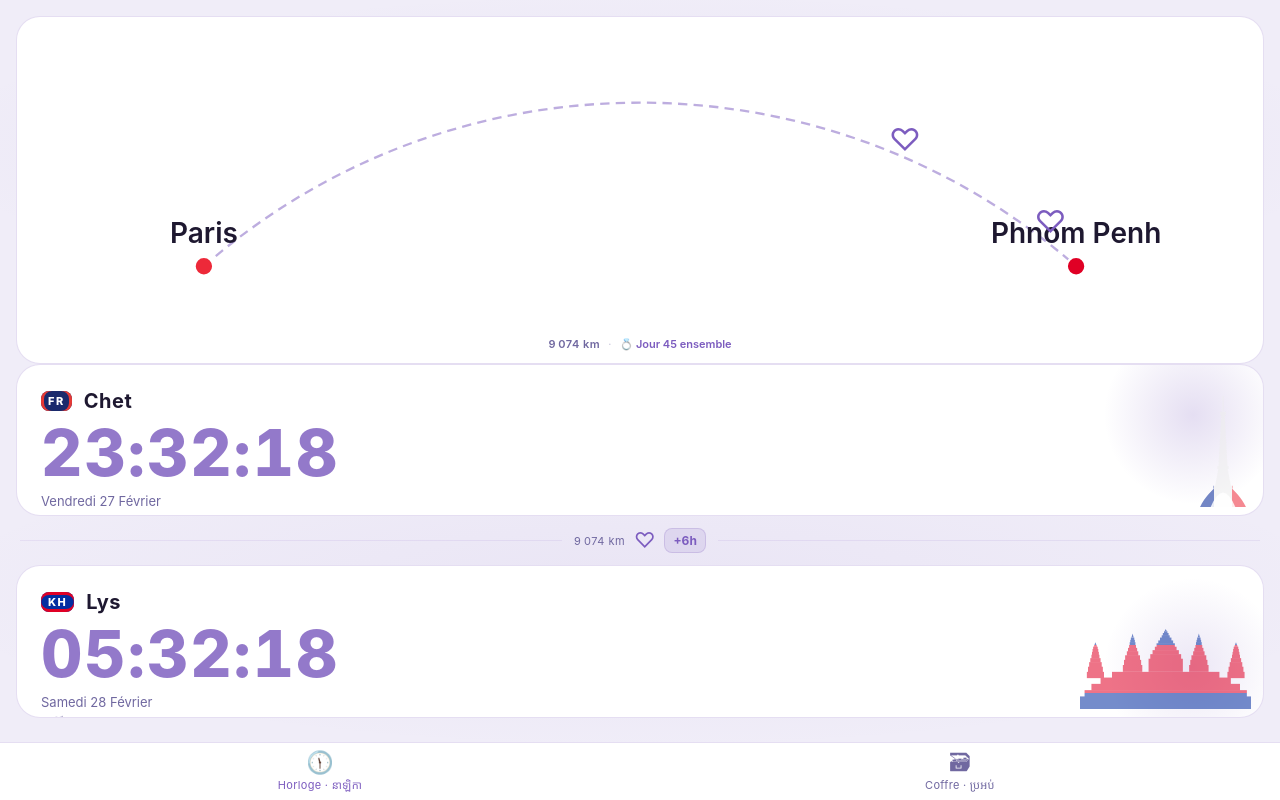
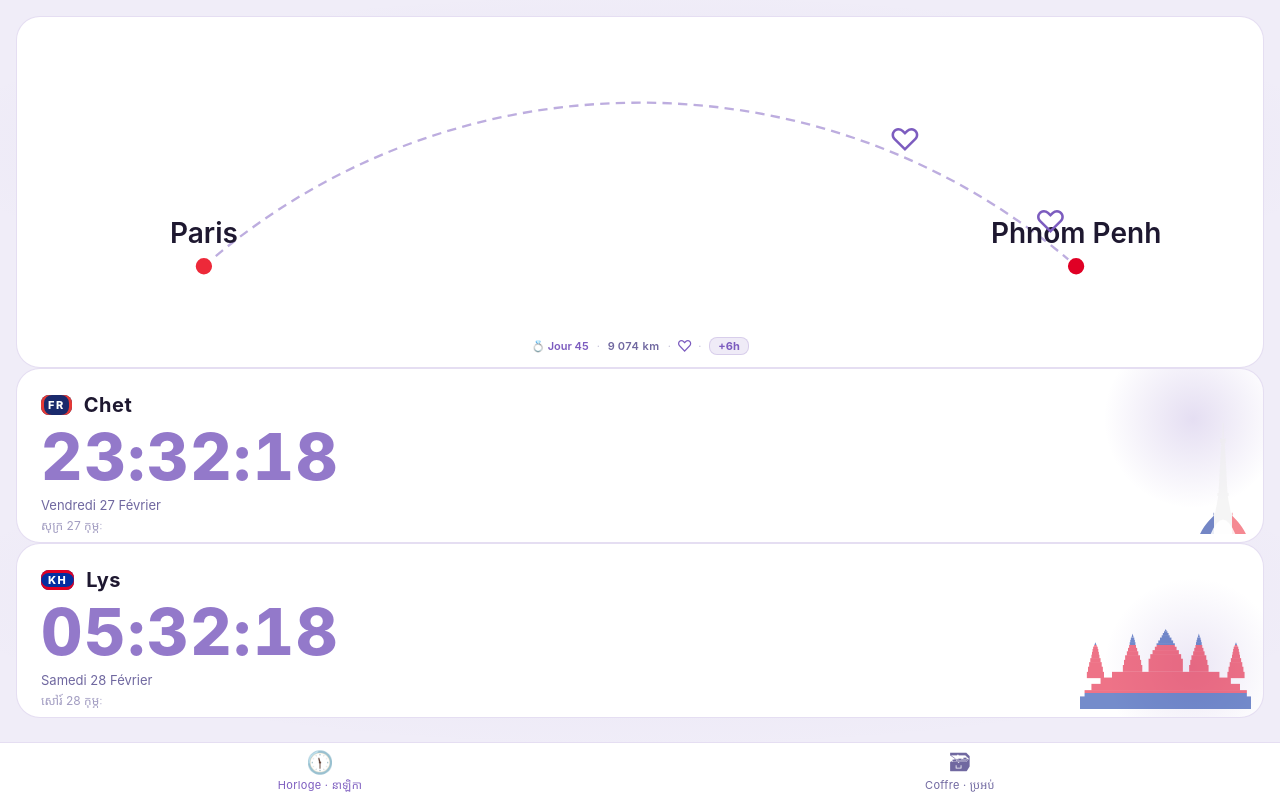
Before and after one commit to chetana/9074km, a SvelteKit app: page /horloge in a window 1280 px wide. Built offline with nearby package versions, Linux system fonts and the light colour scheme.

Commit message:
refactor: séparateur supprimé, infos fusionnées dans le footer de la carte

```diff
--- a/src/routes/horloge/+page.svelte
+++ b/src/routes/horloge/+page.svelte
@@ -58,9 +58,13 @@
 			<text class="heart heart-2">♡</text>
 		</svg>
 		<div class="map-footer">
+			<span class="map-together">💍 Jour {daysTogether}</span>
+			<span class="map-sep">·</span>
 			<span class="map-dist">{DISTANCE_KM.toLocaleString('fr-FR')} km</span>
 			<span class="map-sep">·</span>
-			<span class="map-together">💍 Jour {daysTogether} ensemble</span>
+			<span class="map-heart">♡</span>
+			<span class="map-sep">·</span>
+			<span class="map-offset">+6h</span>
 		</div>
 	</div>
 
@@ -108,17 +112,6 @@
 			<span class="status-icon">{parisStatus.icon}</span>
 			<span class="status-text">{parisStatus.fr} · {parisStatus.kh}</span>
 		</div>
-	</div>
-
-	<!-- Séparateur -->
-	<div class="separator">
-		<div class="sep-line"></div>
-		<div class="sep-content">
-			<span class="sep-dist">{DISTANCE_KM.toLocaleString('fr-FR')} km</span>
-			<span class="sep-heart">♡</span>
-			<span class="sep-offset">+6h</span>
-		</div>
-		<div class="sep-line"></div>
 	</div>
 
 	<!-- Carte Phnom Penh -->
@@ -334,6 +327,25 @@
 		color: var(--accent);
 	}
 
+	.map-heart {
+		color: var(--accent);
+		animation: heartbeat 2s ease-in-out infinite;
+	}
+
+	@keyframes heartbeat {
+		0%, 100% { transform: scale(1);   opacity: 0.6; }
+		50%       { transform: scale(1.4); opacity: 1;   }
+	}
+
+	.map-offset {
+		font-weight: 700;
+		color: var(--accent);
+		background: color-mix(in srgb, var(--accent) 12%, transparent);
+		border: 1px solid var(--border);
+		border-radius: var(--radius-sm);
+		padding: 1px var(--space-2);
+	}
+
 	/* ── Cartes ── */
 	.clock-card {
 		position: relative;
@@ -473,54 +485,6 @@
 		color: var(--text);
 	}
 
-	/* ── Séparateur ── */
-	.separator {
-		display: flex;
-		align-items: center;
-		gap: var(--space-3);
-		padding: var(--space-3) var(--space-1);
-	}
-
-	.sep-line {
-		flex: 1;
-		height: 1px;
-		background: var(--border);
-		opacity: 0.5;
-	}
-
-	.sep-content {
-		display: flex;
-		align-items: center;
-		gap: var(--space-3);
-		flex-shrink: 0;
-	}
-
-	.sep-dist {
-		font-size: var(--fs-xs);
-		color: var(--muted);
-		letter-spacing: 0.5px;
-	}
-
-	.sep-heart {
-		font-size: var(--fs-lg);
-		color: var(--accent);
-		animation: heartbeat 2s ease-in-out infinite;
-	}
-
-	@keyframes heartbeat {
-		0%, 100% { transform: scale(1);   opacity: 0.6; }
-		50%       { transform: scale(1.4); opacity: 1;   }
-	}
-
-	.sep-offset {
-		font-size: var(--fs-sm);
-		font-weight: 700;
-		color: var(--accent);
-		background: color-mix(in srgb, var(--accent) 12%, transparent);
-		border: 1px solid var(--border);
-		border-radius: var(--radius-sm);
-		padding: var(--space-1) var(--space-2);
-	}
 
 
 </style>
```
